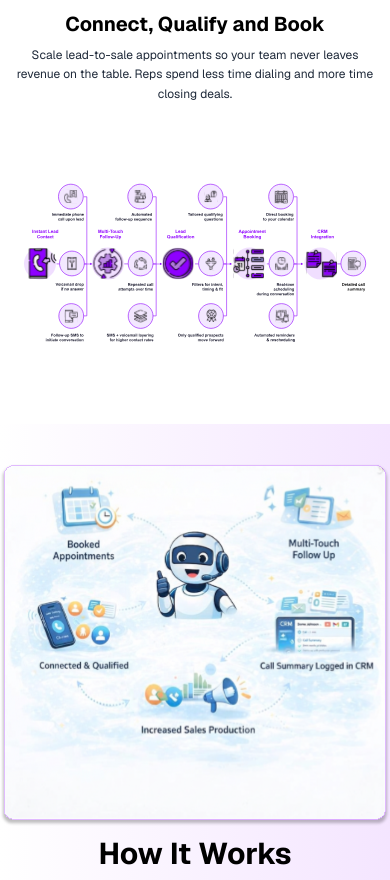
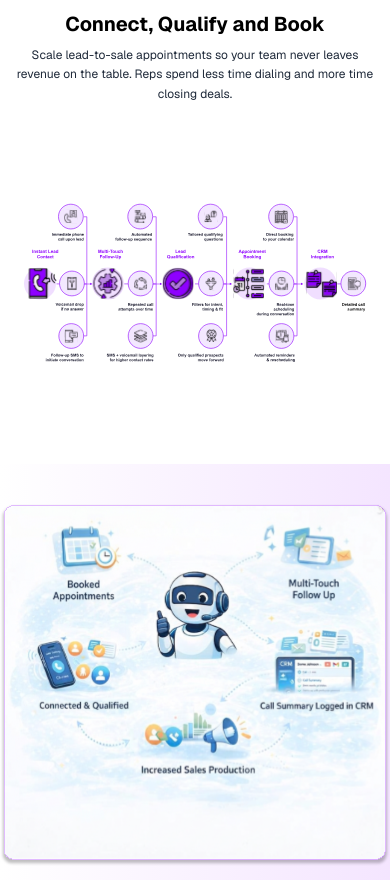
Before and after one commit to juyel66/CallmeAI, a Next.js app: page / in a window 390 px wide. Shown: the part 1807-2687 px from the top of the page. Built offline with nearby package versions, Linux system fonts and the light colour scheme.

Commit message:
Fix layout issue in Connect component: adjust image container height and max-width for improved responsiveness

```diff
--- a/app/pages/HomePage/Connect.tsx
+++ b/app/pages/HomePage/Connect.tsx
@@ -38,7 +38,7 @@ const Connect = () => {
 
           {/* RIGHT IMAGE - Takes 2 columns */}
           <div className="lg:col-span-2 relative w-full flex justify-center transition-all duration-300">
-            <div className="relative h-[280px] sm:h-[320px] md:h-[380px] lg:h-[460px] w-full max-w-4xl">
+            <div className="relative h-[320px] sm:h-[370px] md:h-[430px] lg:h-[520px] w-full max-w-5xl">
               <Image
                 src={imageBanner}
                 alt="Flowchart"
```
